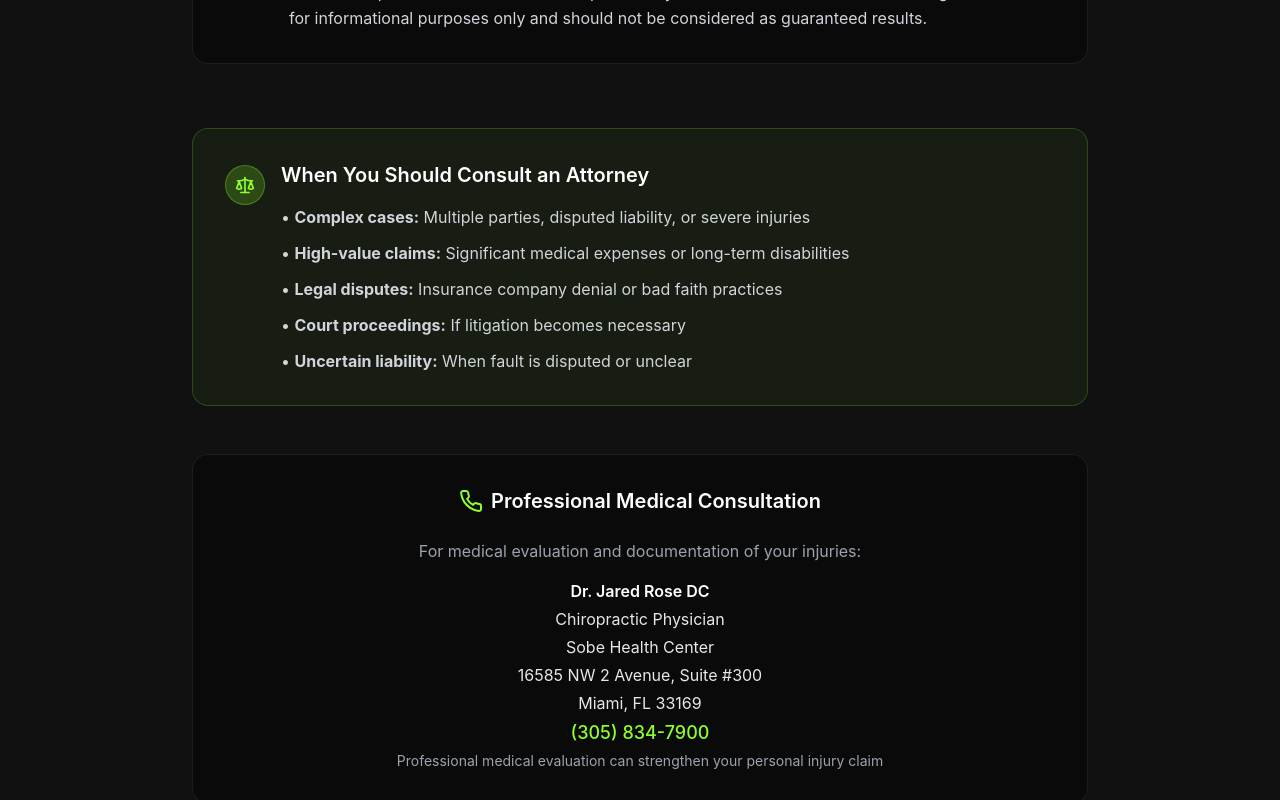
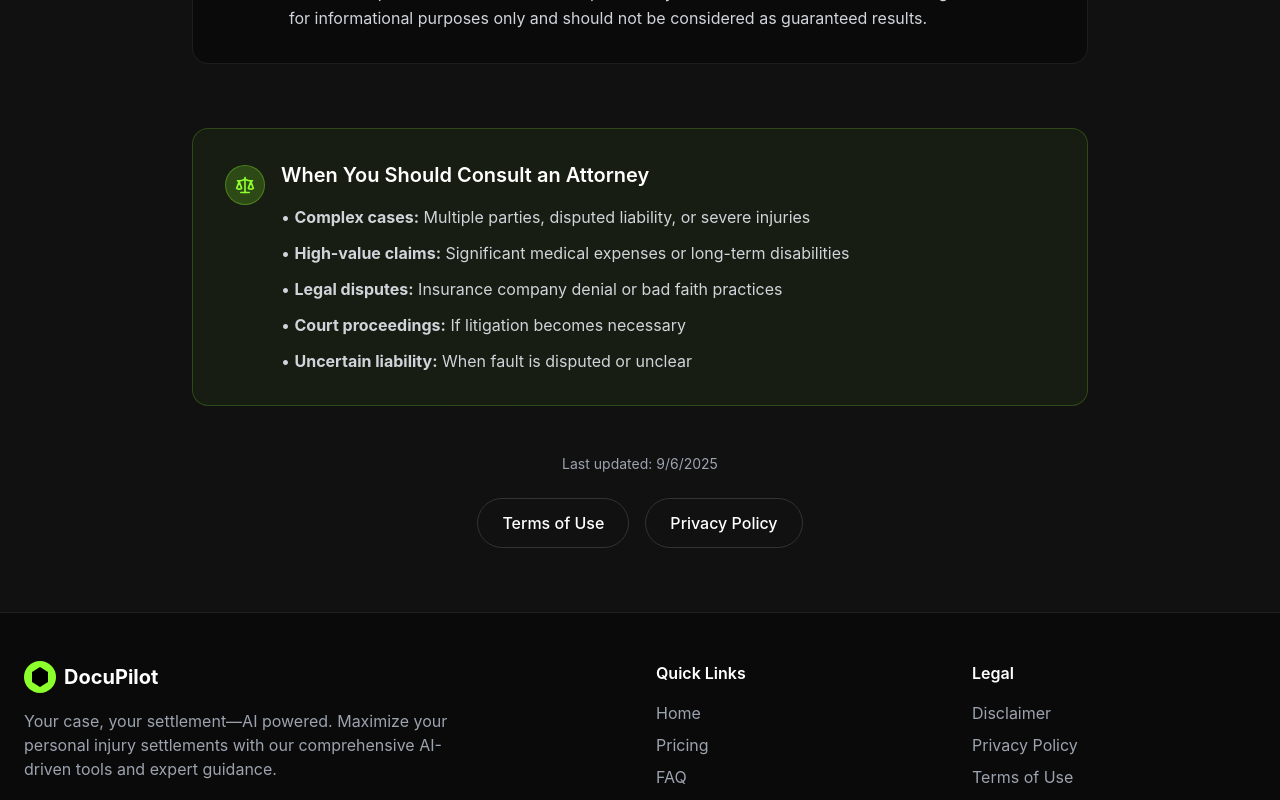
Before and after one commit to SubhanKhurshid/docuPilot, a React app: page /disclaimer in a window 1280 px wide. Shown: the part 2000-2800 px from the top of the page. Built offline with nearby package versions, Linux system fonts and the light colour scheme; the HTML template or start-up script is replaced by a standard one.

Commit message:
Removed contact information sections from Footer and Disclaimer components to streamline content presentation.

```diff
--- a/src/components/Footer.tsx
+++ b/src/components/Footer.tsx
@@ -19,14 +19,7 @@ const Footer = () => {
             <p className="text-gray-400 mb-6 max-w-md">
               Your case, your settlement—AI powered. Maximize your personal injury settlements with our comprehensive AI-driven tools and expert guidance.
             </p>
-            <div className="text-gray-300 text-sm">
-              <p><strong>Dr. Jared Rose DC</strong></p>
-              <p>Chiropractic Physician</p>
-              <p>Sobe Health Center</p>
-              <p>16585 NW 2 Avenue, Suite #300</p>
-              <p>Miami, FL 33169</p>
-              <p>(305) 834-7900</p>
-            </div>
+
           </div>
 
           {/* Quick Links */}
--- a/src/pages/Disclaimer.tsx
+++ b/src/pages/Disclaimer.tsx
@@ -250,38 +250,7 @@ const Disclaimer = () => {
               </div>
             </motion.div>
 
-            {/* Contact Information */}
-            <motion.div
-              className="bg-[#0a0a0a]/90 backdrop-blur-xl border border-[#333333]/50 rounded-2xl p-8 mb-8"
-              initial={{ opacity: 0, y: 30 }}
-              whileInView={{ opacity: 1, y: 0 }}
-              transition={{ duration: 0.8 }}
-              viewport={{ once: true }}
-            >
-              <div className="text-center">
-                <div className="inline-flex items-center gap-2 mb-6">
-                  <PhoneIcon className="h-6 w-6 text-[#8dff2d]" />
-                  <h3 className="text-xl font-semibold text-white">Professional Medical Consultation</h3>
-                </div>
-                <div className="text-gray-200 font-normal space-y-1">
-                  <p className="text-gray-400 mb-4">For medical evaluation and documentation of your injuries:</p>
-                  <p><strong className="text-white font-semibold">Dr. Jared Rose DC</strong></p>
-                  <p>Chiropractic Physician</p>
-                  <p>Sobe Health Center</p>
-                  <p>16585 NW 2 Avenue, Suite #300</p>
-                  <p>Miami, FL 33169</p>
-                  <motion.p
-                    className="text-[#8dff2d] font-medium text-lg mt-4"
-                    whileHover={{ scale: 1.05 }}
-                  >
-                    (305) 834-7900
-                  </motion.p>
-                  <p className="text-sm text-gray-400 mt-4">
-                    Professional medical evaluation can strengthen your personal injury claim
-                  </p>
-                </div>
-              </div>
-            </motion.div>
+
 
             {/* Footer */}
             <motion.div
```
